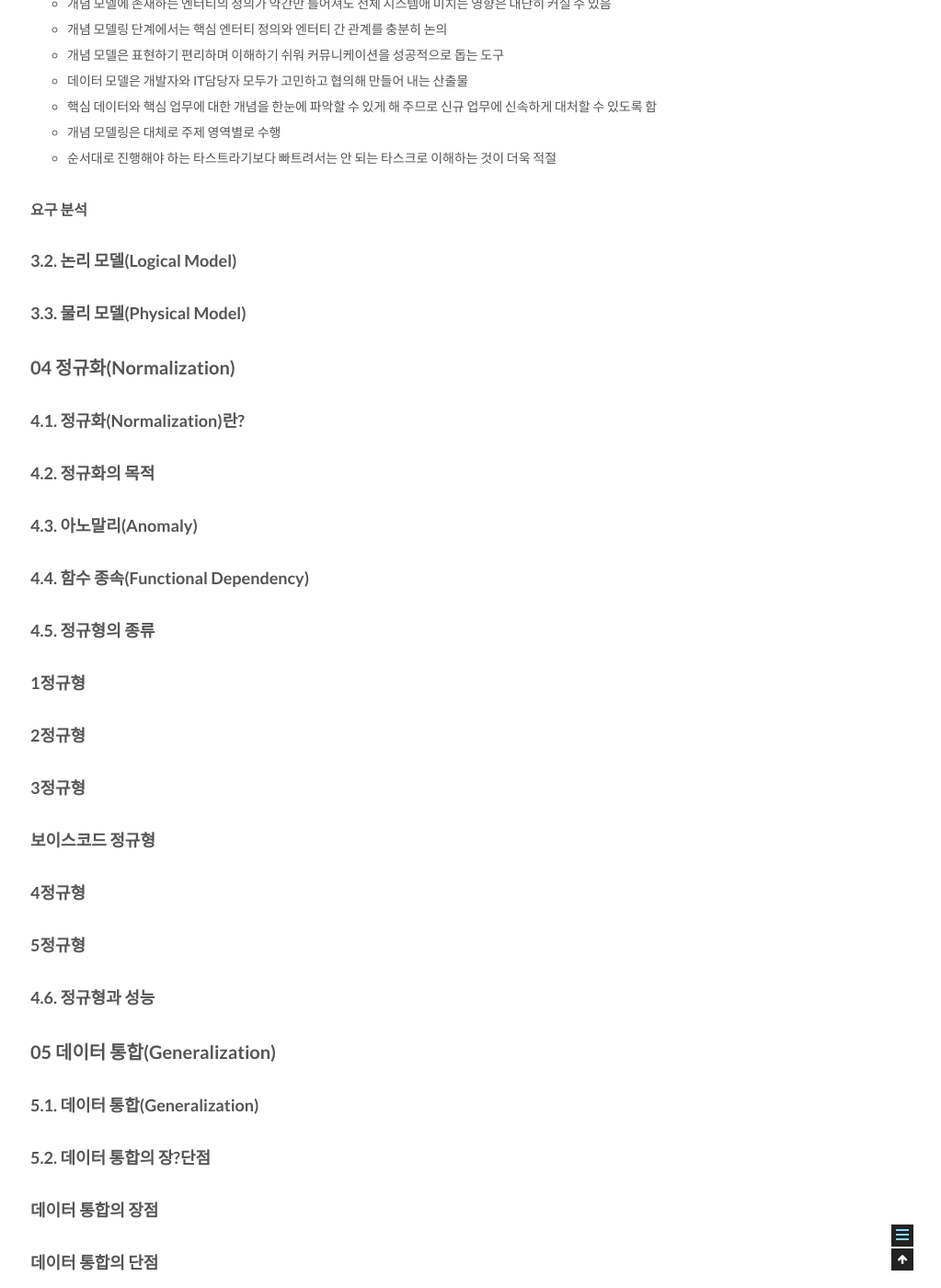
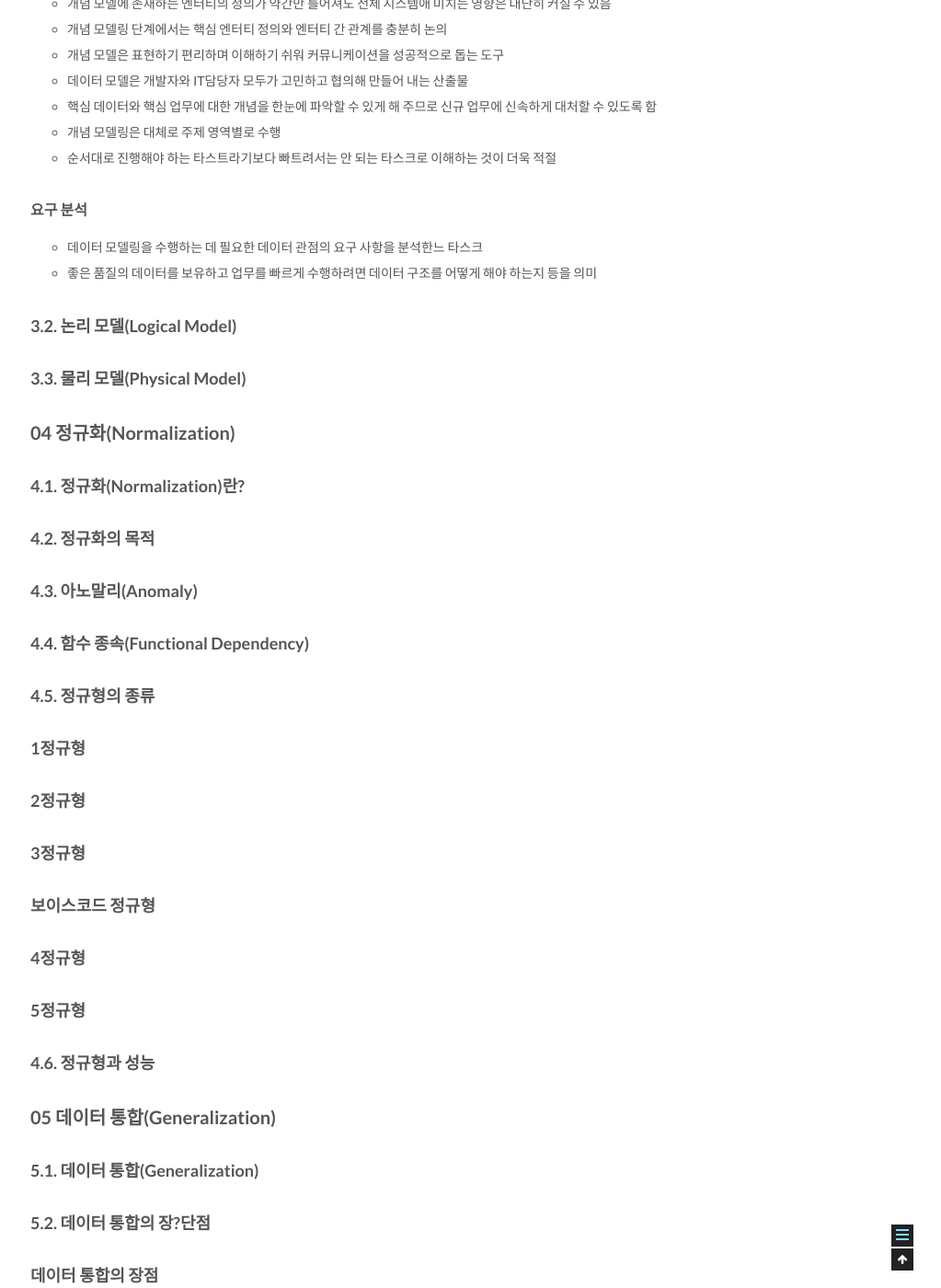
Before and after one commit to csj4032/csj4032.github.io, a Jekyll site: the page built from _posts/2018-05-02-관계형데이터모델링프리미엄가이드.md, in a window 1280 px wide and 1400 px high, scrolled down 6635 px. Shown: the whole window at 92% size, without its empty margins (257-1280 px from the left). Built offline with Jekyll 4.4.1, drawn with Linux system fonts in a browser that asks for light colours; comment, search, counter and statistics services are not loaded.

Commit message:
관계형 데이터 베이스 모델링 포스팅 수정

```diff
--- a/_posts/2018-05-02-관계형데이터모델링프리미엄가이드.md
+++ b/_posts/2018-05-02-관계형데이터모델링프리미엄가이드.md
@@ -201,7 +201,8 @@ comments: true
 * 순서대로 진행해야 하는 타스트라기보다 빠트려서는 안 되는 타스크로 이해하는 것이 더욱 적절
 
 #### 요구 분석
-
+* 데이터 모델링을 수행하는 데 필요한 데이터 관점의 요구 사항을 분석한느 타스크
+* 좋은 품질의 데이터를 보유하고 업무를 빠르게 수행하려면 데이터 구조를 어떻게 해야 하는지 등을 의미
 
 ### 3.2. 논리 모델(Logical Model)
 
```
